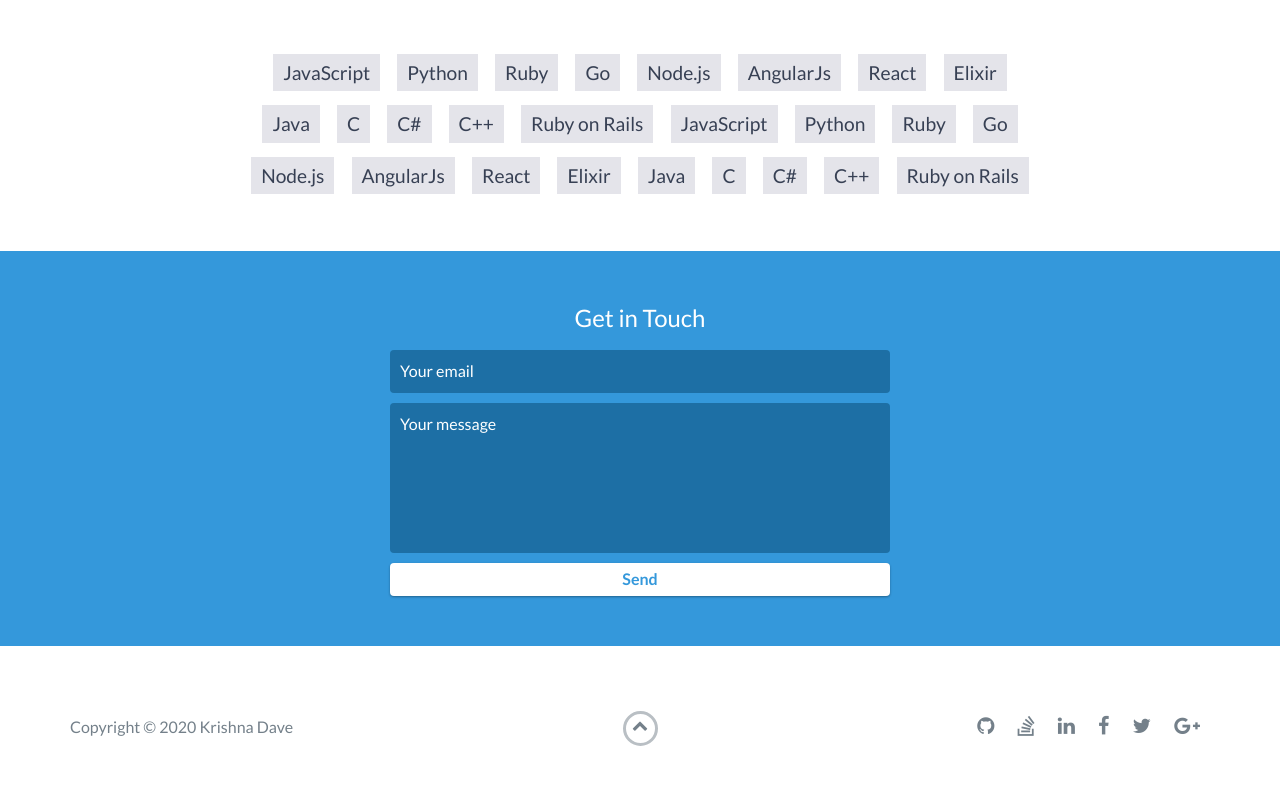
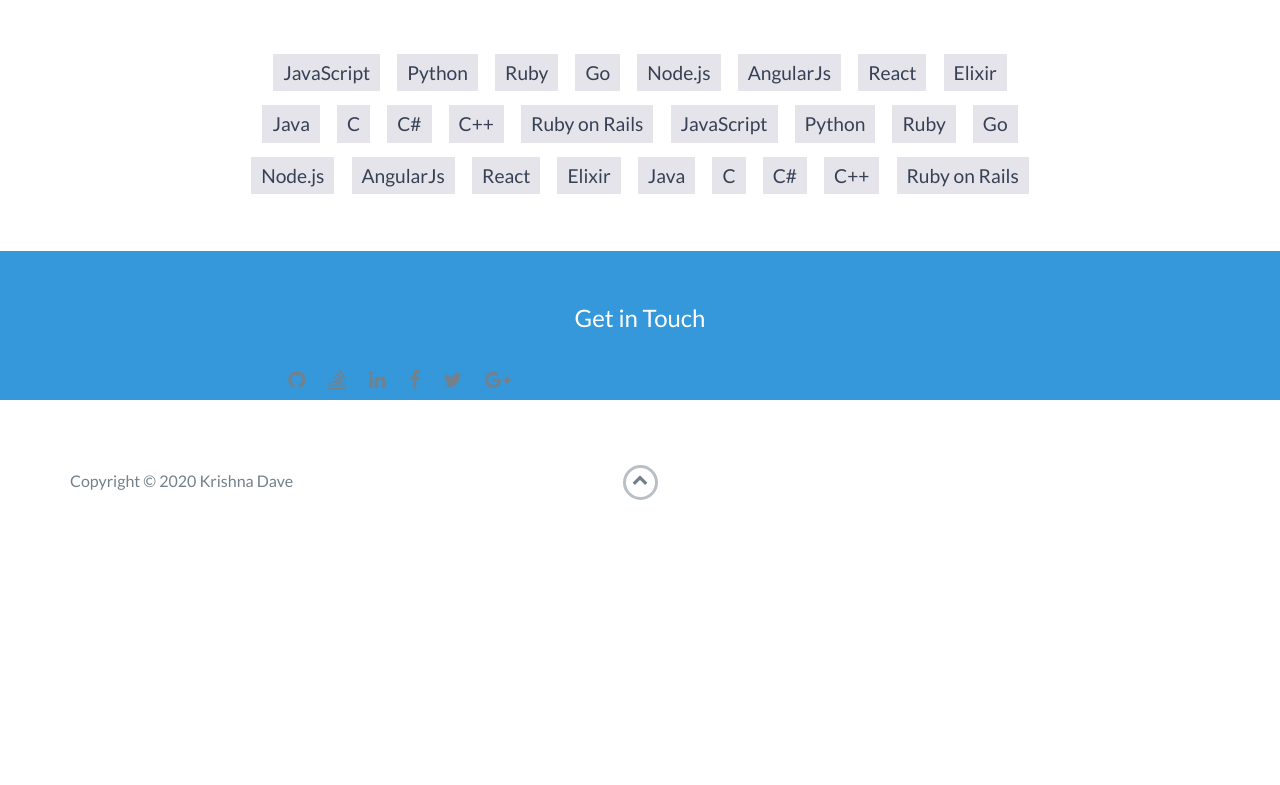
Before and after one commit to kdave12/kdave12.github.io, a website: page index.html in a window 1280 px wide. Shown: the part 3418-4203 px from the top of the page. After the commit the page ends 3968 px from the top, so only its background shows below. Drawn offline with nearby package versions, Linux system fonts and the light colour scheme.

Commit message:
Updated Contact section

```diff
--- a/index.html
+++ b/index.html
@@ -220,14 +220,36 @@
 
     <div id="contact">
         <h2>Get in Touch</h2>
-        <div id="contact-form">
+        <div class="col-sm-5 social">
+            <ul>
+                <li>
+                    <a href="https://github.com/" target="_blank"><i class="fa fa-github" aria-hidden="true"></i></a>
+                </li>
+                <li>
+                    <a href="https://stackoverflow.com/" target="_blank"><i class="fa fa-stack-overflow" aria-hidden="true"></i></a>
+                </li>
+                <li>
+                    <a href="https://linkedin.com/" target="_blank"><i class="fa fa-linkedin" aria-hidden="true"></i></a>
+                </li>
+                <li>
+                    <a href="https://www.facebook.com/" target="_blank"><i class="fa fa-facebook" aria-hidden="true"></i></a>
+                </li>
+                <li>
+                    <a href="https://twitter.com/" target="_blank"><i class="fa fa-twitter" aria-hidden="true"></i></a>
+                </li>
+                <li>
+                    <a href="https://plus.google.com/" target="_blank"><i class="fa fa-google-plus" aria-hidden="true"></i></a>
+                </li>
+            </ul>
+        </div>
+        <!-- <div id="contact-form">
             <form method="POST" action="https://formspree.io/email@email.com">
                 <input type="hidden" name="_subject" value="Contact request from personal website" />
                 <input type="email" name="_replyto" placeholder="Your email" required>
                 <textarea name="message" placeholder="Your message" required></textarea>
                 <button type="submit">Send</button>
             </form>
-        </div>
+        </div> -->
         <!-- End #contact-form -->
     </div>
     <!-- End #contact -->
@@ -245,7 +267,7 @@
                         <i class="fa fa-chevron-up" aria-hidden="true"></i>
                     </span>
                 </div>
-                <div class="col-sm-5 social">
+                <!-- <div class="col-sm-5 social">
                     <ul>
                         <li>
                             <a href="https://github.com/" target="_blank"><i class="fa fa-github" aria-hidden="true"></i></a>
@@ -266,7 +288,7 @@
                             <a href="https://plus.google.com/" target="_blank"><i class="fa fa-google-plus" aria-hidden="true"></i></a>
                         </li>
                     </ul>
-                </div>
+                </div> -->
             </div>
         </div>
     </footer>
```
